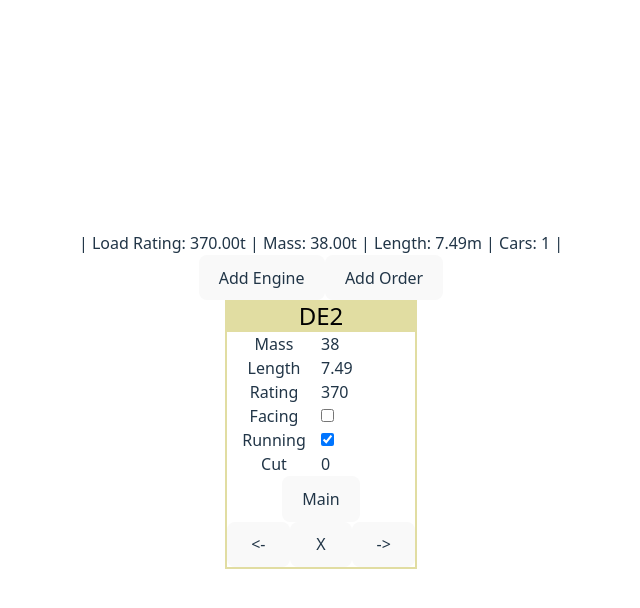
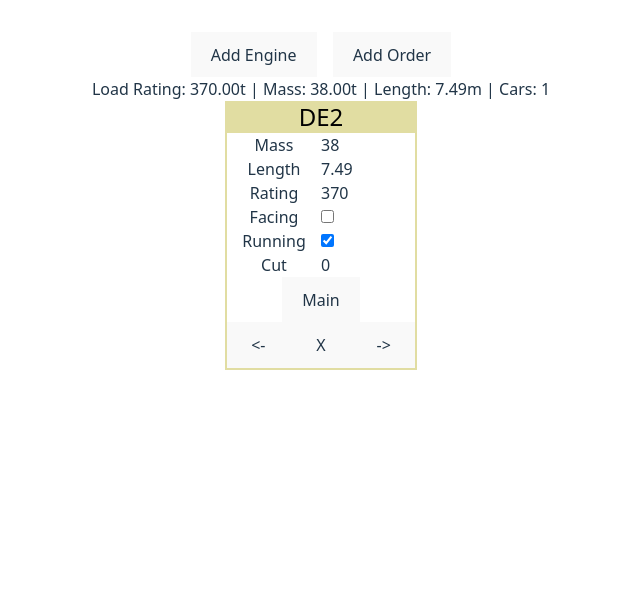
Before and after one commit to IceMoonMagic/derail-valley-consist-tracker, a Vue app: page / in a window 1280 px wide. Shown: the top 608 px of the page, without its empty margins (319-959 px from the left). Built offline with nearby package versions, Linux system fonts and the light colour scheme.

Commit message:
Updated style and wrapped organizing

```diff
--- a/src/App.vue
+++ b/src/App.vue
@@ -9,6 +9,16 @@ train.value.new_engine()
 const cut_from = ref<number>(0)
 
 function swap(a: number, b: number): void {
+  if (a == -1) {
+    a = train.value.consists.length - 1
+  } else if (a == train.value.consists.length) {
+    a = 0
+  }
+  if (b == -1) {
+    b = train.value.consists.length - 1
+  } else if (b == train.value.consists.length) {
+    b = 0
+  }
   if (
     a < 0 ||
     b < 0 ||
@@ -36,15 +46,16 @@ function remove(i: number): void {
 </script>
 
 <template>
+  <div class="flex justify-center gap-4">
+    <button @click="train.new_engine">Add Engine</button>
+    <button @click="train.new_consist">Add Order</button>
+  </div>
   <label>
-    | Load Rating: {{ train.total_load_rating.toFixed(2) }}t | Mass:
+    Load Rating: {{ train.total_load_rating.toFixed(2) }}t | Mass:
     {{ train.total_mass.toFixed(2) }}t | Length:
     {{ train.total_length.toFixed(2) }}m | Cars:
-    {{ train.total_cars.toFixed(0) }} |
+    {{ train.total_cars.toFixed(0) }}
   </label>
-  <br />
-  <button @click="train.new_engine">Add Engine</button>
-  <button @click="train.new_consist">Add Order</button>
   <div class="flex flex-wrap justify-center gap-8">
     <template v-for="i in train.consists.length">
       <Engine
--- a/src/components/Consist.vue
+++ b/src/components/Consist.vue
@@ -29,7 +29,7 @@ watch(consist.value, (updated) => {
 </script>
 
 <template>
-  <div class="grid w-[12em] grid-cols-2">
+  <div class="grid h-fit w-[12em] grid-cols-2">
     <input
       :style="`background: ${job_color};`"
       class="col-span-2 text-center text-2xl text-black"
--- a/src/components/Engine.vue
+++ b/src/components/Engine.vue
@@ -15,7 +15,7 @@ watch(engine.value, (updated) => {
 </script>
 
 <template>
-  <div class="grid w-[12em] grid-cols-2">
+  <div class="grid h-fit w-[12em] grid-cols-2">
     <input
       :style="`background: ${engine.color};`"
       class="col-span-2 text-center text-2xl text-black"
--- a/src/style.css
+++ b/src/style.css
@@ -15,30 +15,12 @@
   -moz-osx-font-smoothing: grayscale;
 }
 
-a {
-  font-weight: 500;
-  color: #646cff;
-  text-decoration: inherit;
-}
-a:hover {
-  color: #535bf2;
-}
-
 body {
   margin: 0;
-  display: flex;
-  place-items: center;
   min-width: 320px;
   min-height: 100vh;
 }
-
-h1 {
-  font-size: 3.2em;
-  line-height: 1.1;
-}
-
 button {
-  border-radius: 8px;
   border: 1px solid transparent;
   padding: 0.6em 1.2em;
   font-size: 1em;
@@ -61,7 +43,6 @@ button:focus-visible {
 }
 
 #app {
-  /* max-width: 1280px; */
   margin: 0 auto;
   padding: 2rem;
   text-align: center;
@@ -72,9 +53,6 @@ button:focus-visible {
     color: #213547;
     background-color: #ffffff;
   }
-  a:hover {
-    color: #747bff;
-  }
   button {
     background-color: #f9f9f9;
   }
```
